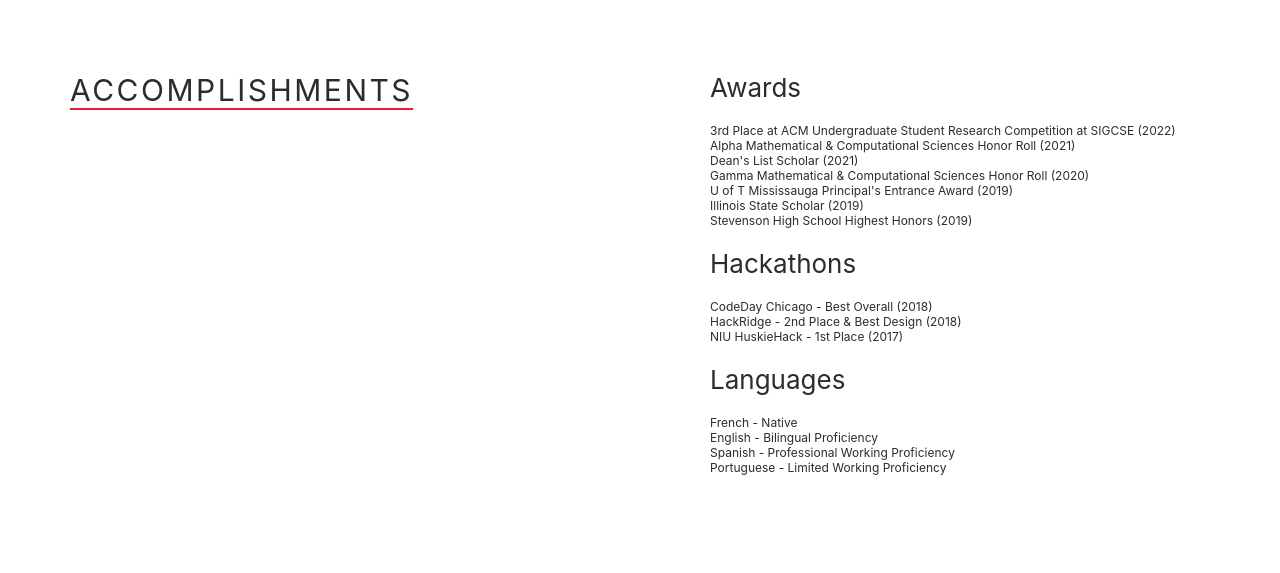
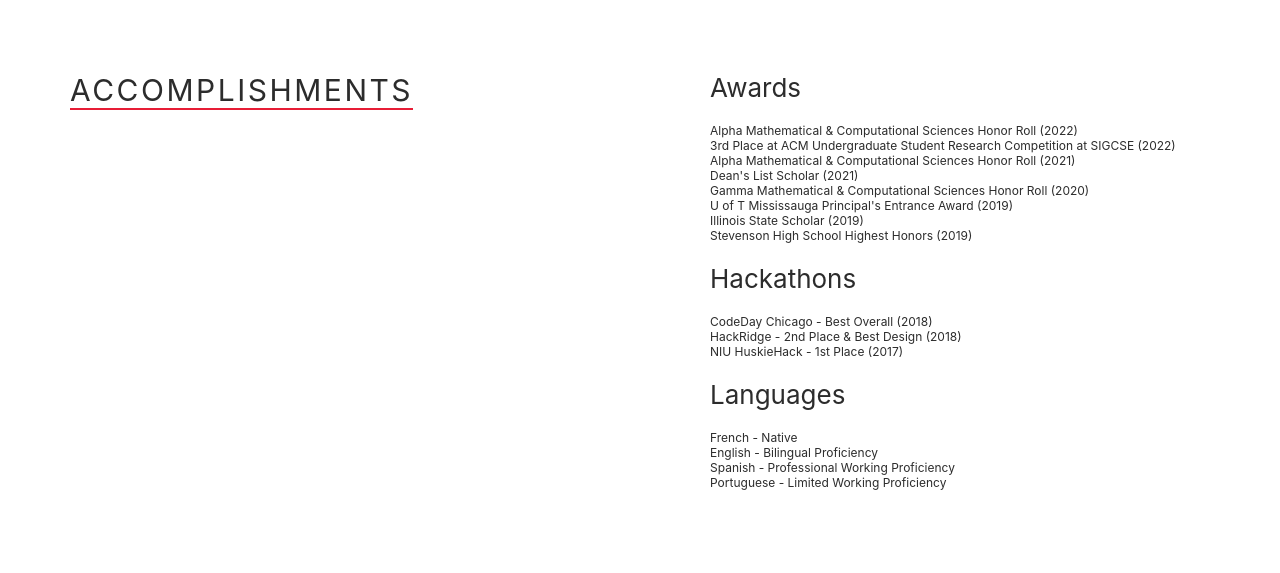
Before and after one commit to udosreis/udosreis.github.io, a plain HTML site: page about.html in a window 1280 px wide. Shown: the part 2780-3353 px from the top of the page. Drawn offline with nearby package versions, Linux system fonts and the light colour scheme.

Commit message:
Added award

```diff
--- a/about.html
+++ b/about.html
@@ -211,7 +211,7 @@
                 <div class="ddetails">
                     <p class="h1" data-aos="fade-right">Awards</p>
                     <br>
-                    <p class="h3" data-aos="fade-right">3rd Place at ACM Undergraduate Student Research Competition at SIGCSE (2022)<br>Alpha Mathematical & Computational Sciences Honor Roll (2021)<br>Dean's List Scholar (2021)<br>Gamma Mathematical & Computational Sciences Honor Roll (2020)<br>U of T Mississauga Principal's Entrance Award (2019)<br>Illinois State Scholar (2019)<br>Stevenson High School Highest Honors (2019)</p>
+                    <p class="h3" data-aos="fade-right">Alpha Mathematical & Computational Sciences Honor Roll (2022)<br>3rd Place at ACM Undergraduate Student Research Competition at SIGCSE (2022)<br>Alpha Mathematical & Computational Sciences Honor Roll (2021)<br>Dean's List Scholar (2021)<br>Gamma Mathematical & Computational Sciences Honor Roll (2020)<br>U of T Mississauga Principal's Entrance Award (2019)<br>Illinois State Scholar (2019)<br>Stevenson High School Highest Honors (2019)</p>
                     <br>
                     <p class="h1" data-aos="fade-right">Hackathons</p>
                     <br>
```
